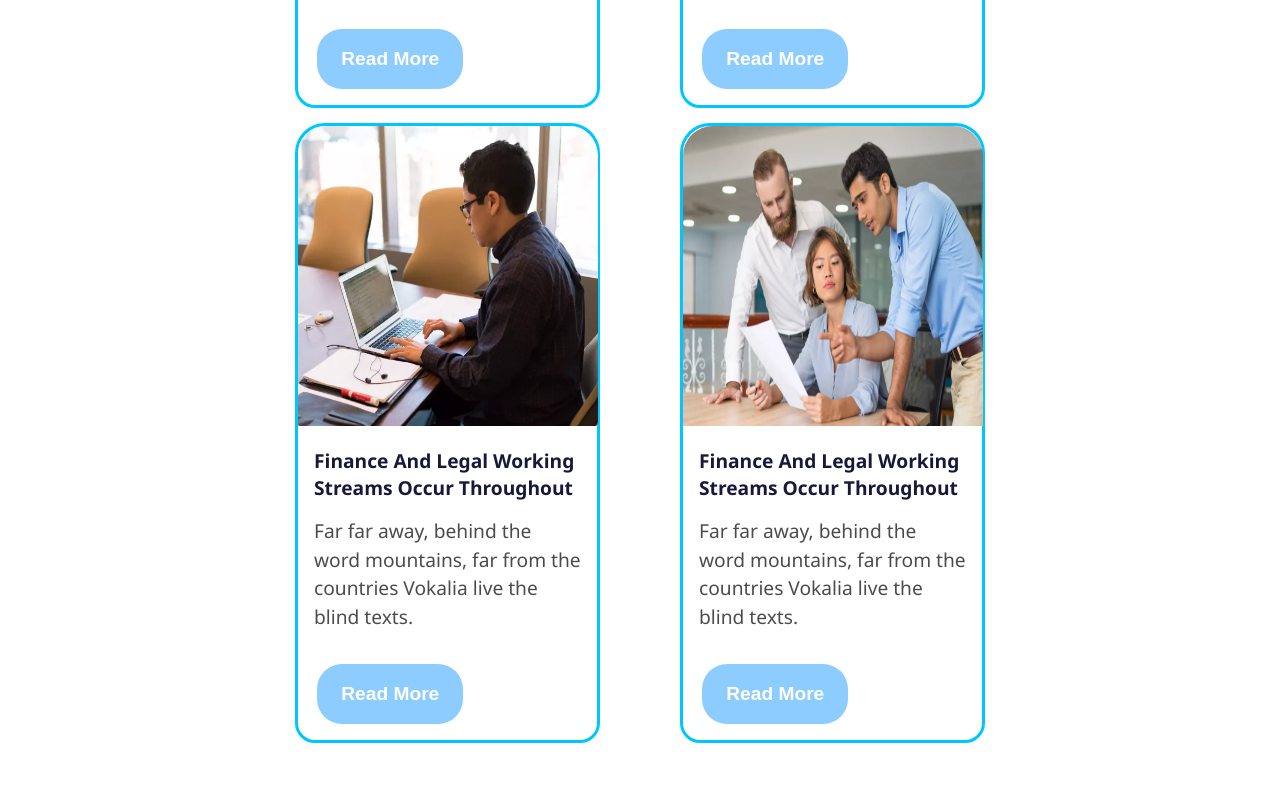
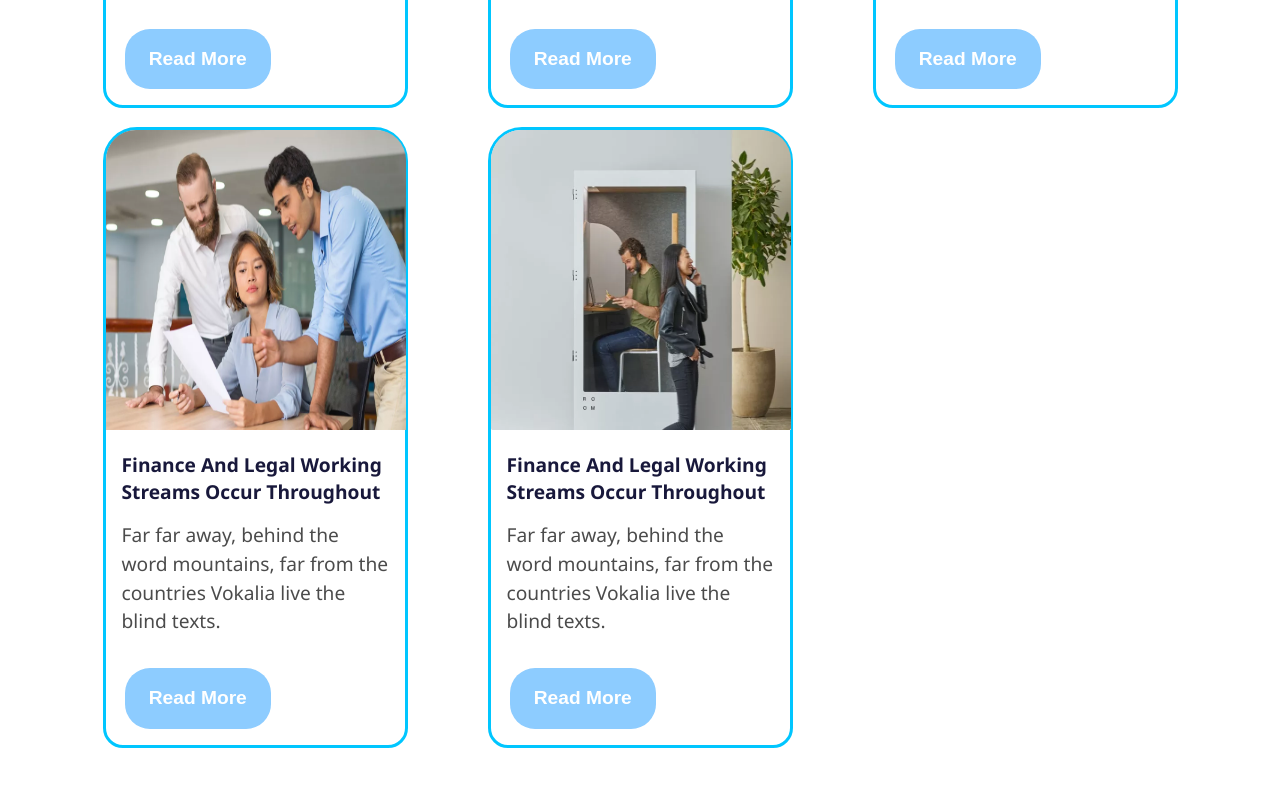
Before and after one commit to Olaniyi-Olamide/OLLA-LANDING-PAGE, a plain HTML site: page index.html in a window 1280 px wide. Shown: the part 2592-3380 px from the top of the page. Drawn offline with Linux system fonts and the light colour scheme.

Commit message:
udated UI

```diff
--- a/index.html
+++ b/index.html
@@ -4,7 +4,7 @@
     <meta charset="UTF-8" />
     <meta name="viewport" content="width=device-width, initial-scale=1.0" />
     <title>OLLA LANDING PAGE</title>
-    <link rel="shortcut icon" href="Images/logo2_footer.png" type="image/x-icon">
+    <link rel="icon" href="Images/logo2_footer.png" type="image/x-icon">
     <link rel="stylesheet" href="style.css" />
   </head>
   <body>
@@ -335,7 +335,7 @@
         </div>
         <div class="blogs">
           <figure>
-            <img src="Images/about2.jpg" alt="about2-img" />
+            <img src="Images/about1.jpg" alt="about2-img" />
             <figcaption>
               <h3>Finance And Legal Working Streams Occur Throughout</h3>
               <p>
@@ -346,9 +346,22 @@
             <button>Read More</button>
           </figure>
         </div>
-        <div class="blogs">
+        <div class="blogs hidden">
           <figure>
             <img src="Images/image_2.jpg.webp" alt="about2-img" />
+            <figcaption>
+              <h3>Finance And Legal Working Streams Occur Throughout</h3>
+              <p>
+                Far far away, behind the word mountains, far from the countries
+                Vokalia live the blind texts.
+              </p>
+            </figcaption>
+            <button>Read More</button>
+          </figure>
+        </div>
+         <div class="blogs hidden">
+          <figure>
+            <img src="Images/about1.jpg" alt="about2-img" />
             <figcaption>
               <h3>Finance And Legal Working Streams Occur Throughout</h3>
               <p>
--- a/style.css
+++ b/style.css
@@ -86,6 +86,7 @@ nav {
   transition: all;
   transition-duration: 0.5s;
   transition-timing-function: ease-in;
+  opacity: 0.7;
 }
 #services {
   display: flex;
@@ -137,8 +138,8 @@ nav {
 }
 .blogs {
   max-width: 305px;
-  border-top-left-radius: 30px;
-  border-top-right-radius: 30px;
+  border-top-left-radius: 34px;
+  border-top-right-radius: 34px;
   border-bottom-left-radius: 20px;
   border-bottom-right-radius: 20px;
   background: #fff;
@@ -387,9 +388,10 @@ form button:hover {
   .blog-cards {
     display: grid;
     column-gap: 5rem;
+    row-gap: 1.2rem;
     margin-block: 1rem;
     grid-template-rows: repeat(2, 1fr);
-    grid-template-columns: repeat(2, 1fr);
+    grid-template-columns: repeat(3, 1fr);
   }
   #blogs {
     display: flex;
```
